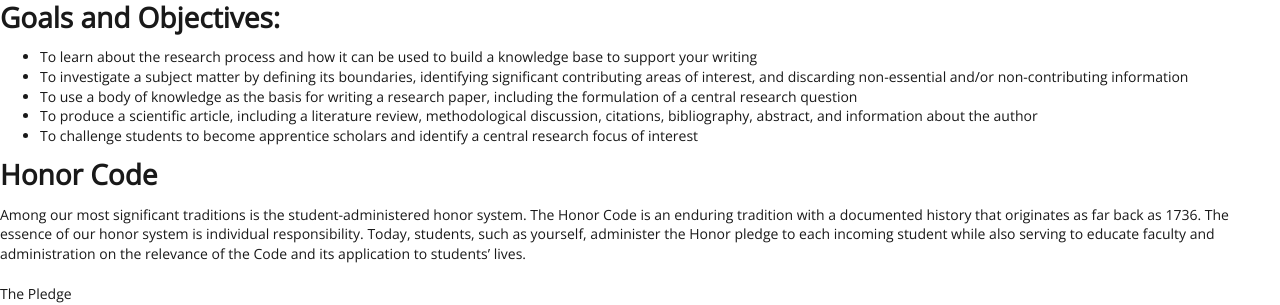
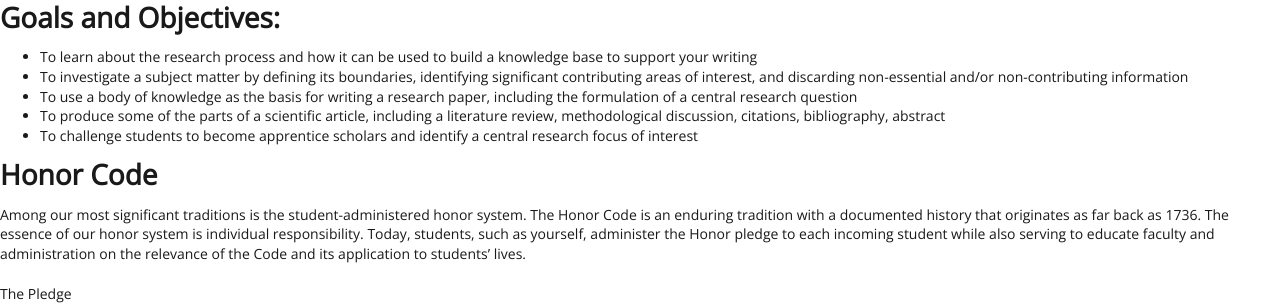
Before and after one commit to EMBrewer/dat150, a Jekyll site: the page built from _posts/2021-09-28-Syllabus.md, in a window 1280 px wide. Shown: the part 367-672 px from the top of the page. Built offline with Jekyll 4.4.1, drawn with Linux system fonts in a browser that asks for light colours; our own code applies the rules of GitHub Pages for plain Markdown files.

Commit message:
Update 2021-09-28-Syllabus.md

```diff
--- a/_posts/2021-09-28-Syllabus.md
+++ b/_posts/2021-09-28-Syllabus.md
@@ -18,7 +18,7 @@ This course is an introductory exploration into the intersection of global human
 - To learn about the research process and how it can be used to build a knowledge base to support your writing
 - To investigate a subject matter by defining its boundaries, identifying significant contributing areas of interest, and discarding non-essential and/or non-contributing information
 - To use a body of knowledge as the basis for writing a research paper, including the formulation of a central research question
-- To produce a scientific article, including a literature review, methodological discussion, citations, bibliography, abstract, and information about the author
+- To produce some of the parts of a scientific article, including a literature review, methodological discussion, citations, bibliography, abstract
 - To challenge students to become apprentice scholars and identify a central research focus of interest
 
 # Honor Code
```
